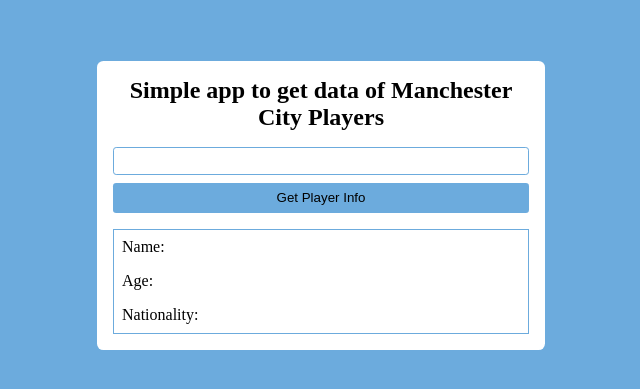
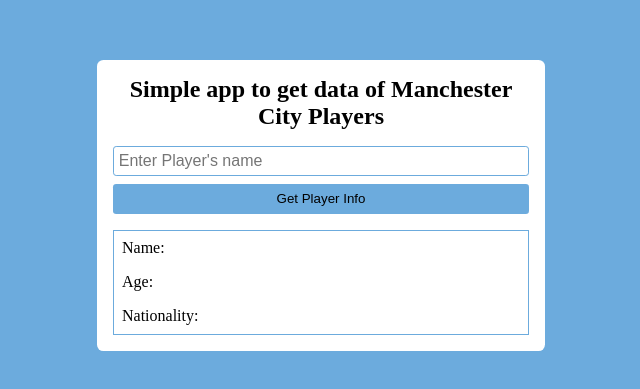
Before and after one commit to Sam10-debug/city-players-names, a plain HTML site: page index.html in a window 1280 px wide. Shown: the part 195-584 px from the top of the page, without its empty margins (319-959 px from the left). Drawn offline with Linux system fonts and the light colour scheme.

Commit message:
edited input

```diff
--- a/css/style.css
+++ b/css/style.css
@@ -28,7 +28,9 @@ section:first-of-type{
 	gap: 0.5rem;
 }
 input{
-	font-size: 1.4rem;
+	font-size: 1rem;
+	height: 30px;
+	padding-left: 0.3rem;
 	border-radius: 0.2rem;
 	border: 1px solid #6CABDD;
 }
--- a/index.html
+++ b/index.html
@@ -11,7 +11,7 @@
 <main>
 	<h2>Simple app to get data of Manchester City Players</h2>
 	<section >
-		<input type="text">
+		<input type="text" placeholder="Enter Player's name">
 		<button>Get Player Info</button>
 	</section>
 	<section>
```
